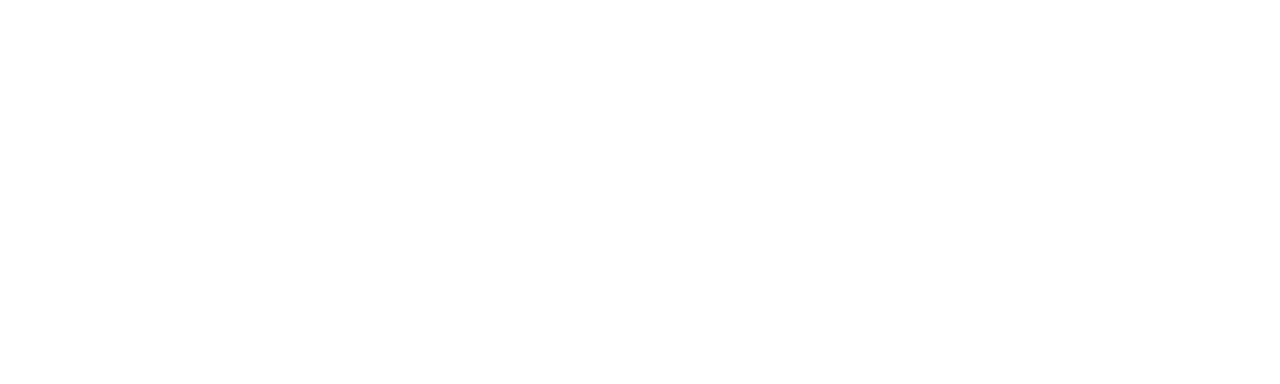
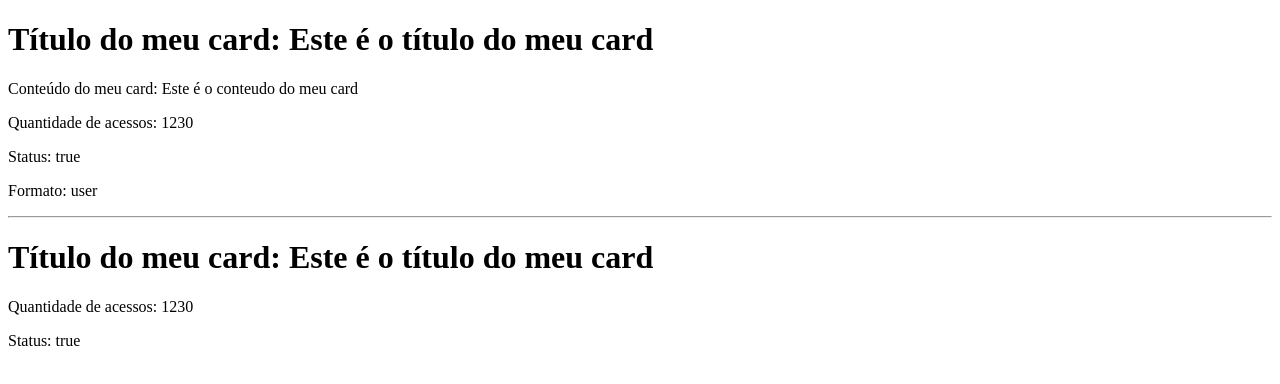
Before and after one commit to Purgato96/Vuejs, a Vue app: page / in a window 1280 px wide. Shown: the top 384 px of the page. Built offline with nearby package versions, Linux system fonts and the light colour scheme.

Commit message:
Recursos avançados Props

```diff
--- a/src/App.vue
+++ b/src/App.vue
@@ -21,9 +21,16 @@
 <VCLOAK />
 <VONCE />
 <VMEMO />
+<Composition/>
+<Options />
 -->
-
-
+<CompositionCard
+  title="Este é o título do meu card"
+  :body="'Este é o conteudo do meu card'"
+  :access="1230"
+  :status="true"
+  format="user"
+/>
 </template>
 
 <script setup>
@@ -39,8 +46,10 @@
 import VCLOAK from '@/components/Directives/VCLOAK.vue'
 import VONCE from '@/components/Directives/VONCE.vue'
 import VMEMO from '@/components/Directives/VMEMO.vue'
-
+import Composition from '@/components/Register/Composition.vue'
+import Options from '@/components/Register/Options.vue'
 */
 
+import CompositionCard from '@/components/Props/CompositionCard.vue'
 
 </script>
--- /dev/null
+++ b/src/components/Props/CompositionCard.vue
@@ -0,0 +1,72 @@
+<template>
+  <h1>Título do meu card: {{props.title}}</h1>
+  <p>Conteúdo do meu card: {{props.body}}</p>
+  <p>Quantidade de acessos: {{props.access}}</p>
+  <p>Status: {{props.status}}</p>
+  <p>Formato: {{props.format}}</p>
+  <hr>
+  <CoursesCard :title="props.title" :status="props.status" :access="props.access" />
+</template>
+<script setup>
+
+// const props = defineProps([
+//   'title',
+//   'body',
+//   'access',
+//   'status'
+// ])
+//
+// const props = defineProps({
+//   title: String,
+//   body: String,
+//   access: Number,
+//   status: Boolean,
+// })
+//
+// const props = defineProps({
+//   title: {
+//     type: String,
+//     required: true,
+//   },
+//   body: {
+//     type: String,
+//     default: 'Valor Padrão',
+//   },
+//   access: {
+//     type: Number || String,
+//     default: 0,
+//   },
+//   status: {
+//     type: Boolean,
+//     required: true,
+//   },
+// })
+
+import CoursesCard from '@/components/Props/CoursesCard.vue'
+
+const props = defineProps({
+  title: {
+    type: String,
+    required: true,
+  },
+  body: {
+    type: String,
+    default: 'Valor Padrão',
+  },
+  access: {
+    type: Number || String,
+    default: 0,
+  },
+  status: {
+    type: Boolean,
+    required: true,
+  },
+  format:{
+    type: String,
+    required: true,
+    validator(value) {
+      return ['post', 'user'].includes(value)
+    }
+  }
+})
+</script>
--- /dev/null
+++ b/src/components/Props/CoursesCard.vue
@@ -0,0 +1,24 @@
+<template>
+  <h1>Título do meu card: {{props.title}}</h1>
+  <p>Quantidade de acessos: {{props.access}}</p>
+  <p>Status: {{props.status}}</p>
+
+</template>
+
+<script setup>
+const props = defineProps({
+  title: {
+    type: String,
+    required: true,
+  },
+  access: {
+    type: [Number , String],
+    default: 0,
+  },
+  status: {
+    type: Boolean,
+    required: true,
+  },
+})
+
+</script>
--- /dev/null
+++ b/src/components/Register/Composition.vue
@@ -0,0 +1,11 @@
+<script setup>
+
+</script>
+
+<template>
+<h1>Composition Component</h1>
+</template>
+
+<style scoped>
+
+</style>
--- /dev/null
+++ b/src/components/Register/Options.vue
@@ -0,0 +1,11 @@
+<script setup>
+
+</script>
+
+<template>
+  <h1>Options Component</h1>
+</template>
+
+<style scoped>
+
+</style>
```
